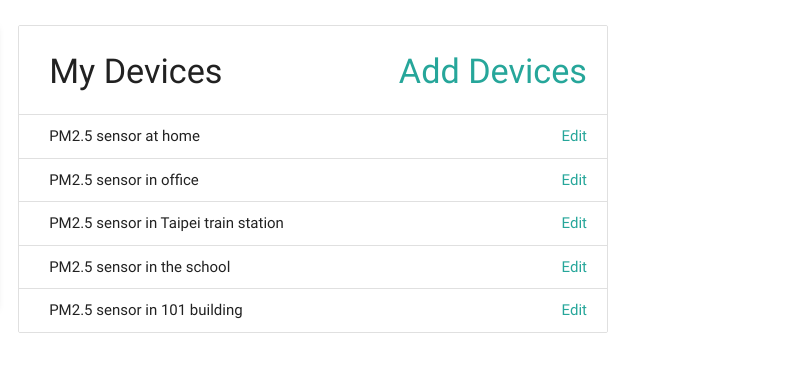
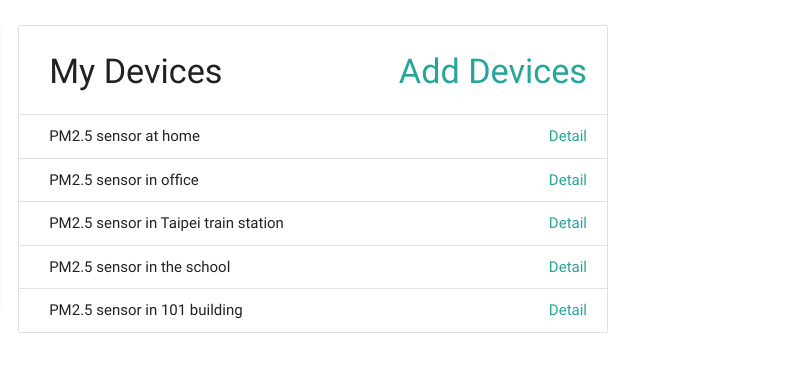
Before and after one commit to youwenliang/sensorweb-frontend, a plain HTML site: page sensor-management.html in a window 1280 px wide. Shown: the part 150-522 px from the top of the page, 480-1280 px from the left. Drawn offline with nearby package versions, Linux system fonts and the light colour scheme.

Commit message:
Change edit term to detail

```diff
--- a/sensor-management.html
+++ b/sensor-management.html
@@ -51,11 +51,11 @@
         <div class="col s12 m8">
           <ul class="collection with-header">
             <li class="collection-item"><div><h4>My Devices<a href="#!" class="secondary-content">Add Devices</a></h4></div></li>
-            <li class="collection-item"><div>PM2.5 sensor at home<a href="#!" class="secondary-content">Edit</a></div></li>
-            <li class="collection-item"><div>PM2.5 sensor in office<a href="#!" class="secondary-content">Edit</a></div></li>
-            <li class="collection-item"><div>PM2.5 sensor in Taipei train station<a href="#!" class="secondary-content">Edit</a></div></li>
-            <li class="collection-item"><div>PM2.5 sensor in the school<a href="#!" class="secondary-content">Edit</a></div></li>
-            <li class="collection-item"><div>PM2.5 sensor in 101 building<a href="#!" class="secondary-content">Edit</a></div></li>
+            <li class="collection-item"><div>PM2.5 sensor at home<a href="#!" class="secondary-content">Detail</a></div></li>
+            <li class="collection-item"><div>PM2.5 sensor in office<a href="#!" class="secondary-content">Detail</a></div></li>
+            <li class="collection-item"><div>PM2.5 sensor in Taipei train station<a href="#!" class="secondary-content">Detail</a></div></li>
+            <li class="collection-item"><div>PM2.5 sensor in the school<a href="#!" class="secondary-content">Detail</a></div></li>
+            <li class="collection-item"><div>PM2.5 sensor in 101 building<a href="#!" class="secondary-content">Detail</a></div></li>
           </ul>
         </div>
       </div>
```
